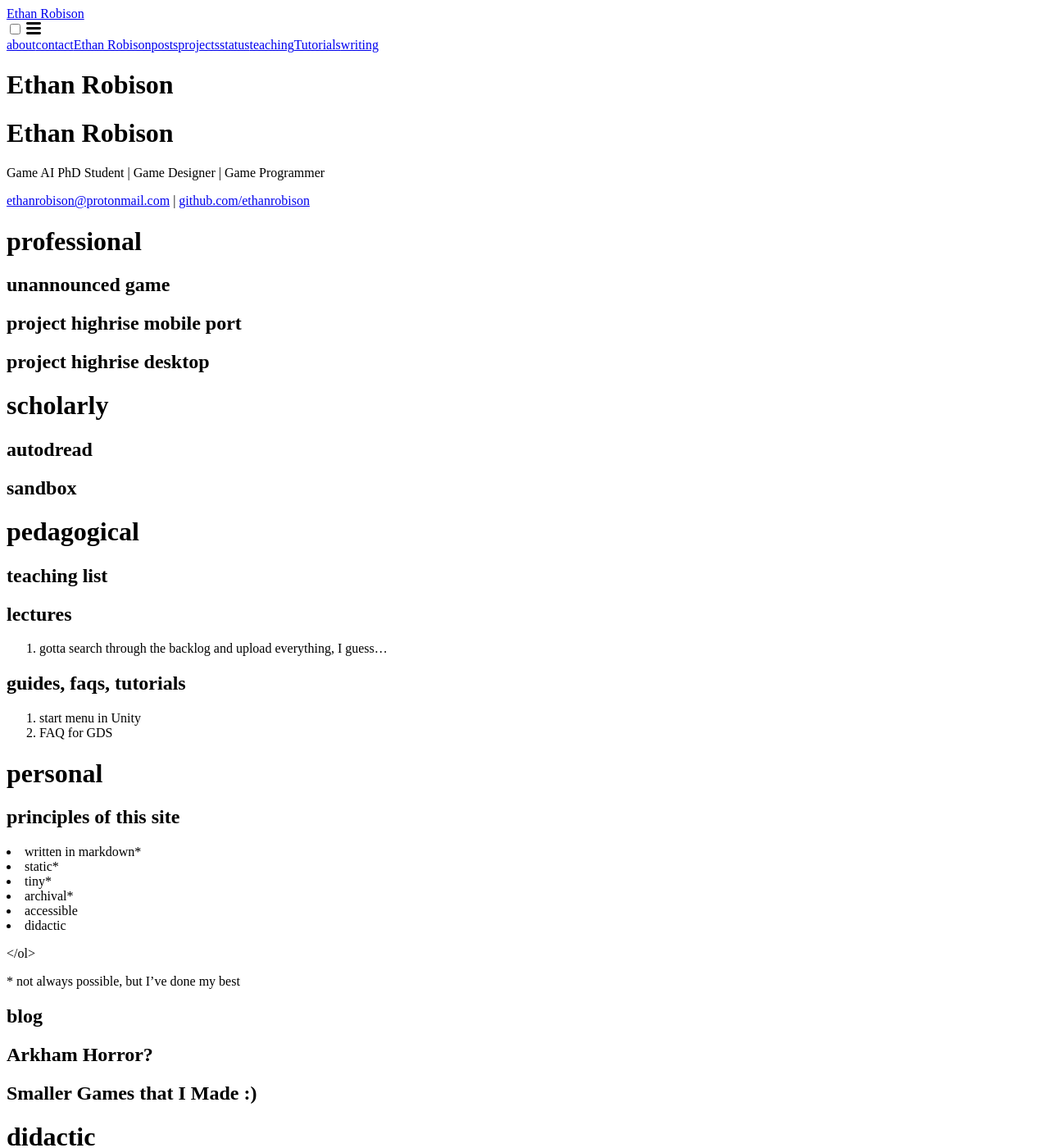
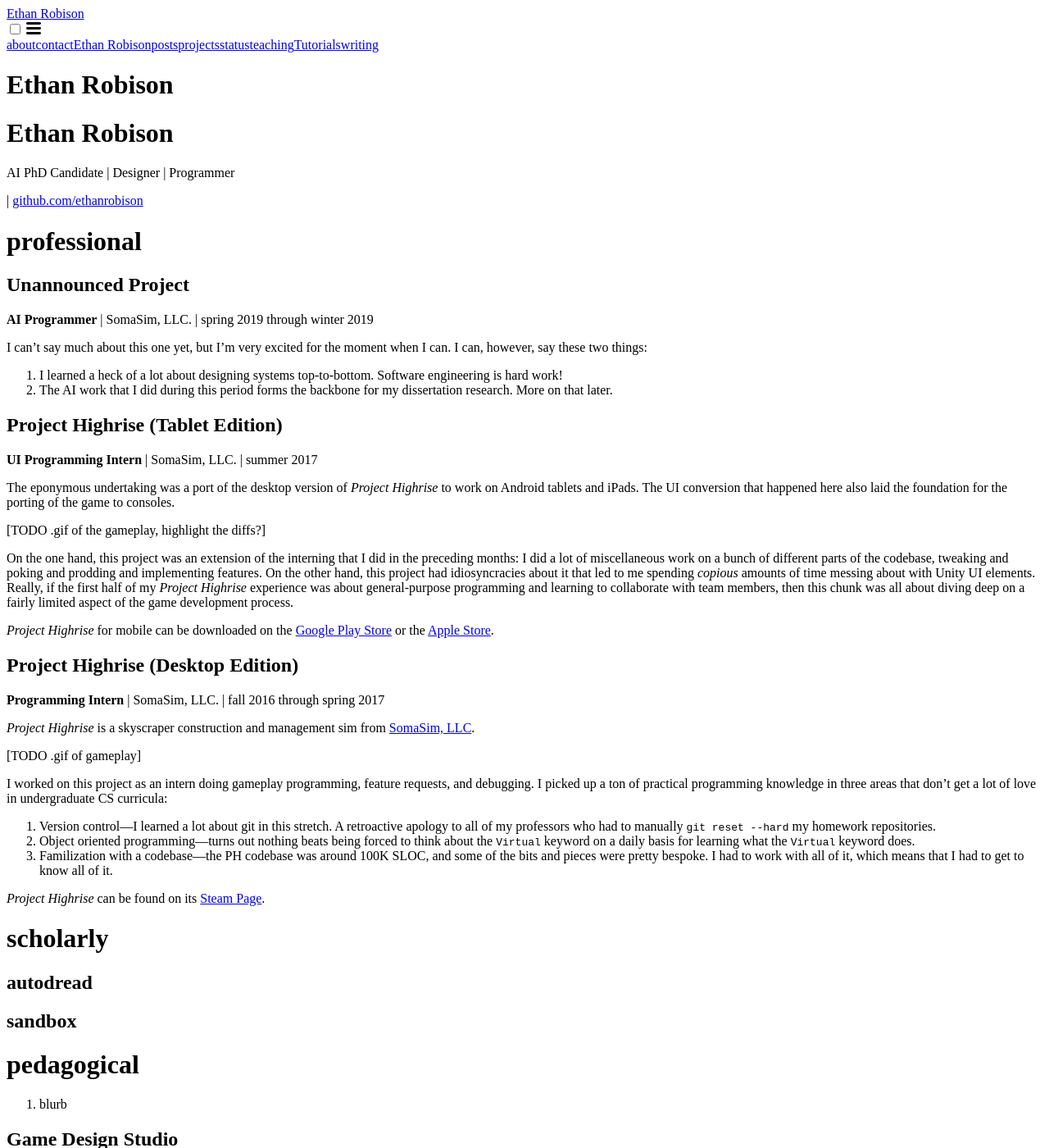
Before and after one commit to ethanCrobison/ethanCrobison.github.io, a Jekyll site: the page built from index.md, in a window 1280 px wide and 1400 px high. Shown: the whole window at 82% size. Built offline with Jekyll 4.4.1, drawn with Linux system fonts in a browser that asks for light colours; our own code applies the rules of GitHub Pages for plain Markdown files; some of the changed text lies outside the part shown.

Commit message:
notes on professional work

```diff
--- a/index.md
+++ b/index.md
@@ -4,21 +4,95 @@ layout: home
 
 # Ethan Robison
 
-Game AI PhD Student \| Game Designer \| Game Programmer
+AI PhD Candidate \| Designer \| Programmer
 
-[ethanrobison@protonmail.com](mailto:ethanrobison@protonmail.com) |
-[github.com/ethanrobison](https://github.com/ethanrobison/)
+
+[{{ site.email }}](mailto:{{ site.email }}) |
+[github.com/{{ site.github_username }}](https://github.com/{{
+site.github_username}}/)
 
 # professional
 
-## unannounced game
+## Unannounced Project
+
+<span class="gray">
+__AI Programmer__
+| SomaSim, LLC.
+| spring 2019 through winter 2019
+</span>
+
+I can't say much about this one yet, but I'm very excited for the moment
+when I can. I can, however, say these two things:
+
+1. I learned a heck of a lot about designing systems top-to-bottom.
+   Software engineering is hard work!
+2. The AI work that I did during this period forms the backbone for my
+   dissertation research. More on that later. <!-- TODO link to diss stuff -->
+
+## Project Highrise (Tablet Edition)
+
+<span class="gray">
+__UI Programming Intern__
+| SomaSim, LLC.
+| summer 2017
+</span>
+
+The eponymous undertaking was a port of the desktop version of _Project
+Highrise_ to work on Android tablets and iPads. The UI conversion that
+happened here also laid the foundation for the porting of the game to
+consoles.
+
+[TODO .gif of the gameplay, highlight the diffs?]
+
+On the one hand, this project was an extension of the interning that I
+did in the preceding months: I did a lot of miscellaneous work on a
+bunch of different parts of the codebase, tweaking and poking and
+prodding and implementing features. On the other hand, this project had
+idiosyncracies about it that led to me spending _copious_ amounts of
+time messing about with Unity UI elements. Really, if the first half of
+my _Project Highrise_ experience was about general-purpose programming
+and learning to collaborate with team members, then this chunk was all
+about diving deep on a fairly limited aspect of the game development
+process.
+
+_Project Highrise_ for mobile can be downloaded on the [Google Play
+Store][1] or the [Apple Store][2].
+
+[1]: https://play.google.com/store/apps/details?id=com.kalypsomedia.projecthighrise
+[2]: https://apps.apple.com/us/app/project-highrise/id1277095117
+
+## Project Highrise (Desktop Edition)
 
 
-## project highrise mobile port
+<span class="gray">
+__Programming Intern__
+| SomaSim, LLC.
+| fall 2016 through spring 2017
+</span>
 
+_Project Highrise_ is a skyscraper construction and management sim from
+[SomaSim, LLC](http://www.somasim.com/blog/).
 
-## project highrise desktop
+[TODO .gif of gameplay]
 
+I worked on this project as an intern doing gameplay programming,
+feature requests, and debugging. I picked up a ton of practical
+programming knowledge in three areas that don't get a lot of love in
+undergraduate CS curricula:
+
+1. Version control---I learned a lot about git in this stretch. A
+   retroactive apology to all of my professors who had to manually `git
+   reset --hard` my homework repositories.
+2. Object oriented programming---turns out nothing beats being forced to
+   think about the `Virtual` keyword on a daily basis for learning what
+   the `Virtual` keyword does.
+3. Familization with a codebase---the PH codebase was around 100K SLOC,
+   and some of the bits and pieces were pretty bespoke. I had to work
+   with all of it, which means that I had to get to know all of it.
+
+_Project Highrise_ can be found on its [Steam Page][3].
+
+[3]: https://store.steampowered.com/app/423580/Project_Highrise/
 
 # scholarly
 
@@ -26,14 +100,67 @@ Game AI PhD Student \| Game Designer \| Game Programmer
 
 ## sandbox
 
-
 # pedagogical
 
-## teaching list
+3. blurb
 
-## lectures
+## Game Design Studio
+<span class="gray">alongside Rob Zubek | Winter 17, 18, 19, 20</span>
 
-1. gotta search through the backlog and upload everything, I guess...
+Quarter-long group project class. Students ideate, plan, and create a
+game from start to finish.
+
+Lectures: [TK]
+
+FAQS, Tutorials, etc.: [TK]
+
+## Game Design and Development
+<span class="gray">alongside Ian Horswill | Fall 16, 17</span>
+
+Introduction to game programming in Unity3D.
+
+Lectures: [TK]
+
+## Intro to Game Design
+<span class="gray">alongside Ken Forbus | Spring 17</span>
+
+Fundamentals of game design. Students make projects in Inform7 and a
+game engine of their choice.
+
+Lectures: [TK]
+
+## Advanced Game Design Studio
+<span class="gray">instructor of record | Spring 18</span>
+
+One-off advanced studio class led by yours truly. Quarter-long projects
+made by students who excelled in the first chapter of Game Design Studio
+(see above).
+
+## Introduction to Artificial Intelligence
+<span class="gray">alongside Willie Wilson | Fall 18</span>
+
+Fundamentals of artifical intelligence.
+
+## Data Structures
+<span class="gray">alongside Ian Horswill | Spring 18</span>
+
+Introductions to runtime complexity, algorithmic analysis, etc., etc.
+
+Lectures: [TK]
+
+## Misc.
+
+### Other Lectures and Talks
+
+[TK]
+
+### Peer Mentoring
+
+When I was an undergraduate student I taught as a peer mentor a couple
+of times. I always enjoyed it.
+- Fundamentals of Computer Science I, with __Ian Horswill__
+- Knowledge Representation and Reasoning of Game Characters, with __Ian
+  Horswill__
 
 ## guides, faqs, tutorials
 
@@ -44,13 +171,12 @@ Game AI PhD Student \| Game Designer \| Game Programmer
 
 ## principles of this site
 
-<li> written in markdown&ast;</li>
-<li> static&ast;</li>
-<li> tiny&ast;</li>
-<li> archival&ast;</li>
-<li> accessible</li>
-<li> didactic</li>
-</ol>
+1. written in markdown\*
+2. static\*
+3. tiny\*
+4. archival\*
+5. accessible
+6. didactic
 
 \* not always possible, but I've done my best
 
```
